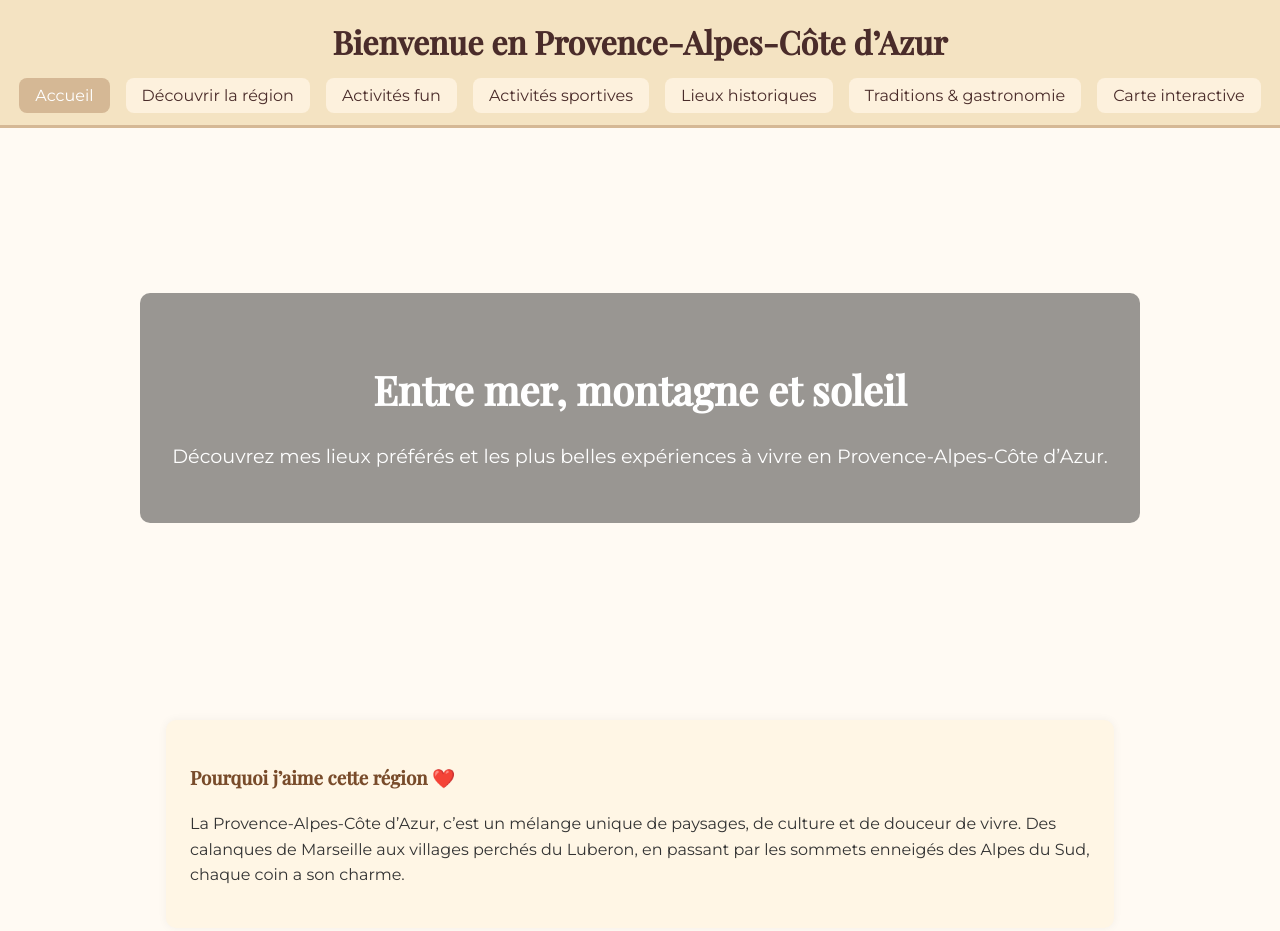
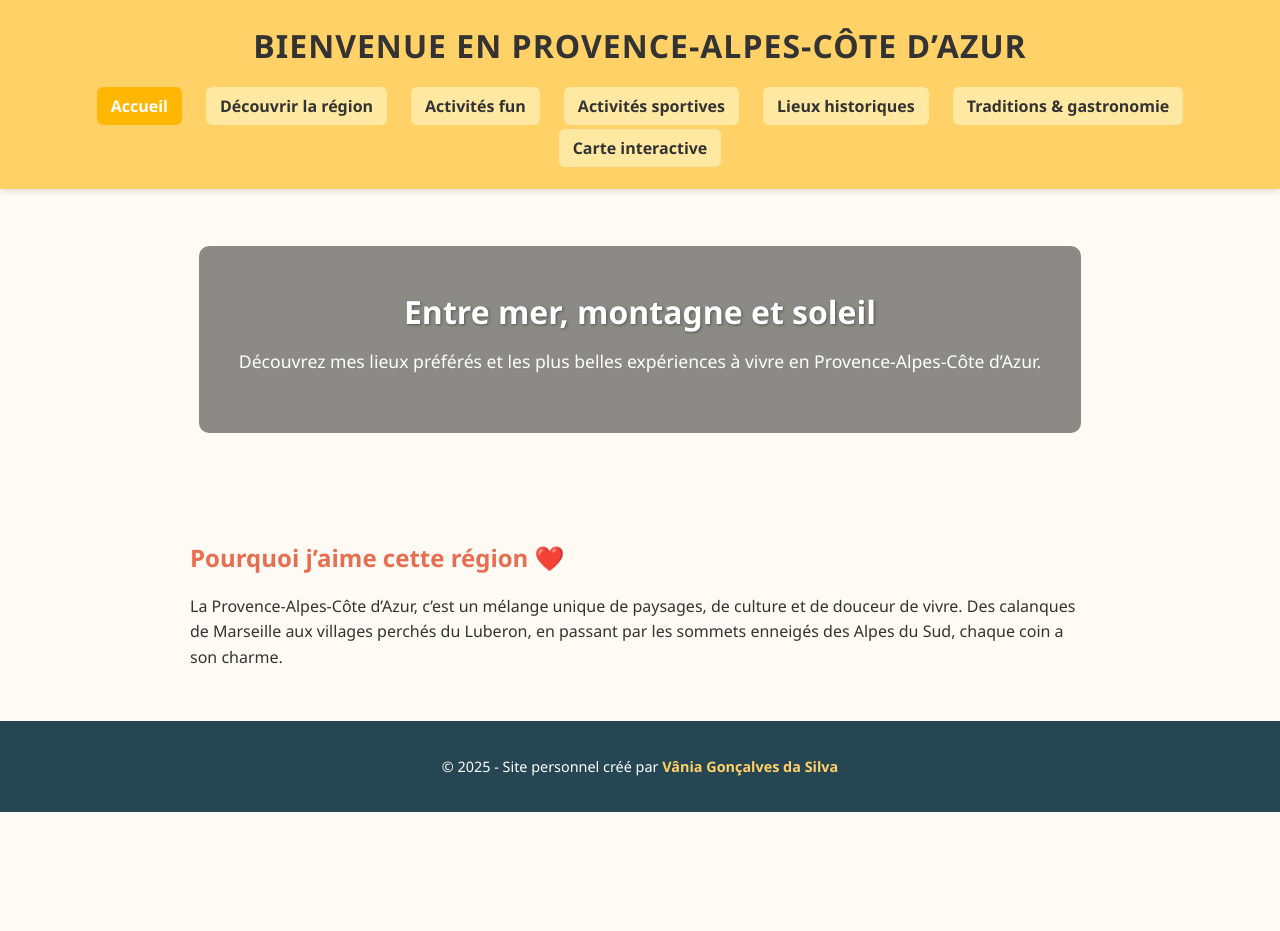
Before and after one commit to vaniagoncalvesdasilva7-stack/MonSiteRegionVania, a plain HTML site: page index.html in a window 1280 px wide. Shown: the top 931 px of the page. After the commit the page ends 812 px from the top, so only its background shows below. Drawn offline with nearby package versions, Linux system fonts and the light colour scheme.

Commit message:
Update style.css

```diff
--- a/style.css
+++ b/style.css
@@ -1,143 +1,196 @@
-/* === Style global du site Provence-Alpes-Côte d’Azur === */
-
-@import url('https://fonts.googleapis.com/css2?family=Montserrat:wght@400;600&family=Playfair+Display:wght@500&display=swap');
+/* ==============================
+   STYLE GLOBAL - Provence-Alpes-Côte d’Azur
+   ============================== */
 
 body {
   margin: 0;
-  font-family: 'Montserrat', sans-serif;
+  font-family: 'Segoe UI', Roboto, Arial, sans-serif;
   background-color: #fffaf3;
   color: #333;
   line-height: 1.6;
 }
 
-/* === En-tête et navigation === */
+/* ==============================
+   HEADER ET NAVIGATION
+   ============================== */
+
 header {
-  background-color: #f4e3c2;
-  color: #4a2c2a;
-  padding: 1rem 0;
+  background-color: #ffd166;
+  color: #333;
+  padding: 20px 0;
   text-align: center;
-  border-bottom: 3px solid #d5b895;
+  box-shadow: 0 3px 6px rgba(0, 0, 0, 0.1);
 }
 
 header h1 {
   margin: 0;
-  font-family: 'Playfair Display', serif;
   font-size: 2rem;
+  text-transform: uppercase;
+  letter-spacing: 1px;
 }
 
 nav ul {
   list-style: none;
   padding: 0;
-  margin: 1rem 0 0;
+  margin: 15px 0 0 0;
   display: flex;
+  justify-content: center;
   flex-wrap: wrap;
-  justify-content: center;
-  gap: 1rem;
 }
 
-nav a {
-  text-decoration: none;
-  color: #4a2c2a;
-  background-color: #fdf1dd;
-  padding: 0.5rem 1rem;
-  border-radius: 8px;
-  transition: 0.3s ease;
+nav ul li {
+  margin: 8px 12px;
 }
 
-nav a:hover,
-nav a.active {
-  background-color: #d5b895;
+nav ul li a {
+  text-decoration: none;
+  color: #333;
+  font-weight: 600;
+  background-color: #ffe8a1;
+  padding: 8px 14px;
+  border-radius: 6px;
+  transition: all 0.3s ease;
+}
+
+nav ul li a:hover,
+nav ul li a.active {
+  background-color: #ffb703;
   color: white;
 }
 
-/* === Section héro (image principale) === */
+/* ==============================
+   BANNIÈRES / HERO
+   ============================== */
+
 .hero {
-  background-image: url('images/hero-paca.jpg');
+  position: relative;
+  height: 300px;
   background-size: cover;
   background-position: center;
-  height: 70vh;
   display: flex;
   align-items: center;
   justify-content: center;
-  color: white;
   text-align: center;
-  position: relative;
 }
 
 .overlay {
-  background: rgba(0, 0, 0, 0.4);
-  padding: 2rem;
+  background-color: rgba(0, 0, 0, 0.45);
+  color: white;
+  padding: 40px;
   border-radius: 10px;
 }
 
 .hero h2 {
-  font-family: 'Playfair Display', serif;
-  font-size: 2.5rem;
-  margin-bottom: 1rem;
+  margin: 0;
+  font-size: 2rem;
+  text-shadow: 1px 1px 3px rgba(0, 0, 0, 0.4);
 }
 
 .hero p {
-  font-size: 1.2rem;
+  margin-top: 10px;
+  font-size: 1.1rem;
 }
 
-/* === Section d’intro === */
-.intro {
+/* ==============================
+   SECTIONS DE CONTENU
+   ============================== */
+
+section.intro {
   max-width: 900px;
-  margin: 2rem auto;
-  padding: 1.5rem;
-  background-color: #fff6e5;
-  border-radius: 10px;
-  box-shadow: 0 0 10px rgba(0,0,0,0.05);
+  margin: 50px auto;
+  padding: 0 20px;
 }
 
-.intro h3 {
-  font-family: 'Playfair Display', serif;
-  color: #784b2a;
+section.intro h3 {
+  color: #e76f51;
+  font-size: 1.5rem;
+  margin-bottom: 10px;
 }
 
-/* === Pied de page === */
-footer {
-  background-color: #f4e3c2;
-  text-align: center;
-  padding: 1rem;
-  color: #4a2c2a;
-  font-size: 0.9rem;
-  border-top: 3px solid #d5b895;
-  margin-top: 3rem;
+section.intro p {
+  margin-bottom: 15px;
 }
 
-/* === Mise en page responsive === */
+section.intro ul {
+  list-style: none;
+  padding-left: 0;
+}
+
+section.intro li {
+  margin: 8px 0;
+  background: #fff3e0;
+  padding: 10px 15px;
+  border-left: 4px solid #f4a261;
+  border-radius: 6px;
+}
+
+/* ==============================
+   PIED DE PAGE
+   ============================== */
+
+footer {
+  background-color: #264653;
+  color: #fff;
+  text-align: center;
+  padding: 20px 0;
+  margin-top: 40px;
+  font-size: 0.9rem;
+}
+
+footer strong {
+  color: #ffd166;
+}
+
+/* ==============================
+   RESPONSIVE DESIGN
+   ============================== */
+
 @media (max-width: 768px) {
-  .hero h2 {
-    font-size: 2rem;
+  header h1 {
+    font-size: 1.6rem;
   }
 
-  nav ul {
-    flex-direction: column;
-    gap: 0.5rem;
+  .hero {
+    height: 220px;
   }
+
+  .overlay {
+    padding: 20px;
+  }
+
+  section.intro {
+    margin: 30px auto;
+  }
+}
+
+/* ==============================
+   BANNIÈRES SPÉCIFIQUES
+   ============================== */
+
+.hero-accueil {
+  background-image: url('images/hero-accueil.jpg');
+}
 
 .hero-region {
   background-image: url('images/hero-region.jpg');
 }
 
-  .hero-fun {
+.hero-fun {
   background-image: url('images/hero-fun.jpg');
 }
 
-  .hero-sport {
+.hero-sport {
   background-image: url('images/hero-sport.jpg');
 }
 
-  .hero-histoire {
+.hero-histoire {
   background-image: url('images/hero-histoire.jpg');
 }
 
-  .hero-traditions {
+.hero-traditions {
   background-image: url('images/hero-traditions.jpg');
 }
 
-  .hero-carte {
+.hero-carte {
   background-image: url('images/hero-carte.jpg');
 }
-}
```
